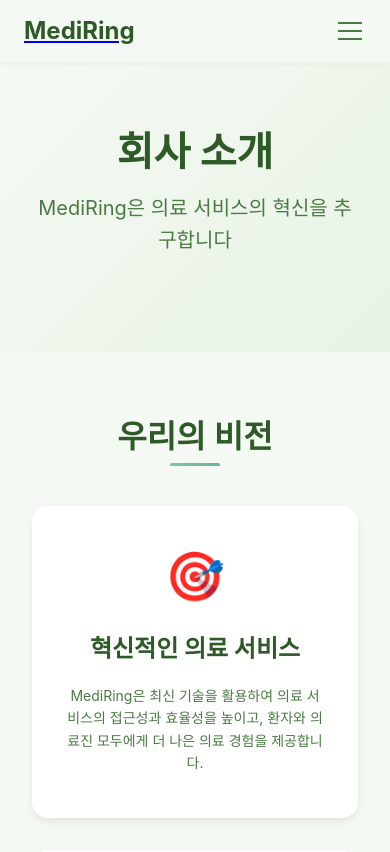
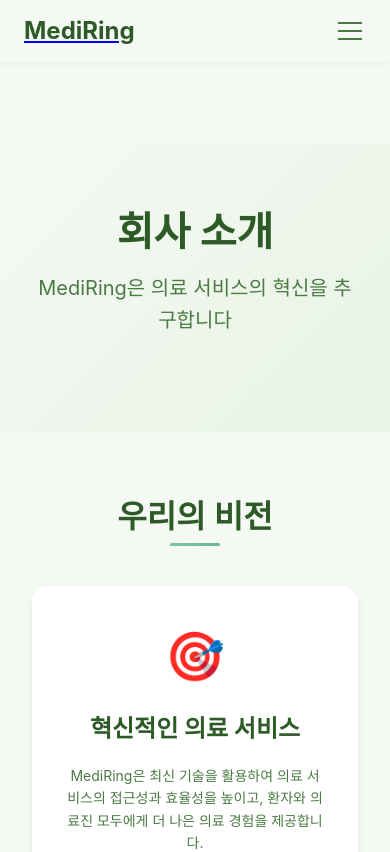
Before and after one commit to RosieOh/MediRing_Tsx, a React (Create React App) app: page /about in a window 390 px wide. Shown: the top 852 px of the page. Built offline with nearby package versions, Linux system fonts and the light colour scheme.

Commit message:
CHORE : 전체 디자인 수정

```diff
--- a/src/App.css
+++ b/src/App.css
@@ -14,6 +14,7 @@ body {
   line-height: 1.6;
   color: #2D5A27;
   background-color: #F5F9F4;
+  min-height: 100vh;
 }
 
 /* Container */
@@ -30,7 +31,7 @@ html {
 
 /* Section spacing */
 section {
-  padding: 2rem 0;
+  padding: 2rem;
 }
 
 /* Responsive typography */
@@ -43,39 +44,36 @@ h1 {
 }
 
 h2 {
-  font-size: clamp(1.75rem, 3vw, 2.5rem);
+  font-size: clamp(1.5rem, 3vw, 2.5rem);
   font-weight: 600;
   line-height: 1.3;
-  margin-bottom: 0.75rem;
+  margin-bottom: 1rem;
   color: #2D5A27;
 }
 
 p {
   font-size: clamp(0.875rem, 1.5vw, 1rem);
-  margin-bottom: 0.75rem;
+  margin-bottom: 1rem;
   color: #4A7B43;
 }
 
 /* Button styles */
 .btn {
   display: inline-block;
-  padding: 0.75rem 1.5rem;
+  padding: 0.75rem 2rem;
   border-radius: 8px;
   font-weight: 600;
   text-decoration: none;
   transition: all 0.3s ease;
   cursor: pointer;
   border: none;
-}
-
-.btn-primary {
-  background-color: #7BC6A3;
+  background: linear-gradient(135deg, #7BC6A3 0%, #6BB592 100%);
   color: white;
 }
 
-.btn-primary:hover {
-  background-color: #6BB592;
+.btn:hover {
   transform: translateY(-2px);
+  box-shadow: 0 4px 6px rgba(123, 198, 163, 0.3);
 }
 
 /* Card styles */
@@ -83,37 +81,30 @@ p {
   background: white;
   padding: 1.5rem;
   border-radius: 12px;
-  box-shadow: 0 4px 6px -1px rgba(45, 90, 39, 0.1), 0 2px 4px -1px rgba(45, 90, 39, 0.06);
-  transition: transform 0.3s ease;
+  box-shadow: 0 4px 6px rgba(45, 90, 39, 0.1);
+  transition: all 0.3s ease;
 }
 
 .card:hover {
-  transform: translateY(-5px);
+  transform: translateY(-4px);
+  box-shadow: 0 8px 12px rgba(45, 90, 39, 0.15);
 }
 
 /* Grid system */
 .grid {
   display: grid;
   gap: 1.5rem;
-}
-
-.grid-2 {
-  grid-template-columns: repeat(2, 1fr);
-}
-
-.grid-3 {
-  grid-template-columns: repeat(3, 1fr);
+  grid-template-columns: repeat(auto-fit, minmax(250px, 1fr));
 }
 
 /* Responsive design */
 @media (max-width: 768px) {
-  .grid-2,
-  .grid-3 {
-    grid-template-columns: 1fr;
+  section {
+    padding: 1rem;
   }
 
-  section {
-    padding: 1.5rem 0;
+  .grid {
+    grid-template-columns: 1fr;
   }
 }
 
@@ -145,28 +136,18 @@ p {
 .mb-4 { margin-bottom: 3rem; }
 
 .App {
+  min-height: 100vh;
   display: flex;
-  justify-content: center;
-  align-items: center;
-  height: 100vh;
-  background-color: #f0f0f0;
+  flex-direction: column;
 }
 
-.open-modal-btn {
-  padding: 10px 20px;
-  font-size: 16px;
-  background-color: #007bff;
-  color: white;
-  border: none;
-  border-radius: 5px;
-  cursor: pointer;
-  transition: background-color 0.3s;
+main {
+  flex: 1;
+  padding-top: 80px; /* Header 높이만큼 여백 추가 */
 }
 
-.open-modal-btn:hover {
-  background-color: #0056b3;
-}
-
+/* Modal and Popup button styles */
+.open-modal-btn,
 .show-popup-btn {
   padding: 10px 20px;
   font-size: 16px;
@@ -178,6 +159,7 @@ p {
   transition: background-color 0.3s;
 }
 
+.open-modal-btn:hover,
 .show-popup-btn:hover {
   background-color: #0056b3;
 }
--- a/src/App.tsx
+++ b/src/App.tsx
@@ -5,33 +5,34 @@ import MainCarousel from './components/carousel/MainCarousel';
 import Footer from './components/layout/footer/Footer';
 import Header from './components/layout/header/Header';
 import Hero from './components/layout/hero/Hero';
-import AboutPage from './pages/about/About';
-import Login from './pages/login/Login'; // 로그인 페이지 추가
-import SupportPage from './pages/support/SupportPage'; // 고객지원 페이지
+import About from './pages/about/About';
+import Login from './pages/login/Login';
+import MyPage from './pages/mypage/MyPage';
+import SignUp from './pages/signup/SignUp';
+import SupportPage from './pages/support/SupportPage';
 
 const App: React.FC = () => {
   return (
     <Router>
+      <div className="App">
         <Header />
-
-      {/* 조건부로 Hero와 MainCarousel 렌더링 */}
+        <main>
           <Routes>
-        <Route path="/support" element={<SupportPage />} /> {/* 고객지원 페이지 */}
-        {/* /support가 아닐 경우에만 Hero와 MainCarousel 렌더링 */}
-        <Route
-          path="*"
-          element={
+            <Route path="/" element={
               <>
                 <Hero />
                 <MainCarousel />
               </>
-          }
-        />
-        <Route path="/login" element={<Login />} /> {/* 로그인 페이지 라우트 추가 */}
-        <Route path="/about" element={<AboutPage />} />
+            } />
+            <Route path="/about" element={<About />} />
+            <Route path="/login" element={<Login />} />
+            <Route path="/signup" element={<SignUp />} />
+            <Route path="/mypage" element={<MyPage />} />
+            <Route path="/support" element={<SupportPage />} />
           </Routes>
-
+        </main>
         <Footer />
+      </div>
     </Router>
   );
 };
```
Lines whose indentation alone changed are shown as unchanged.
